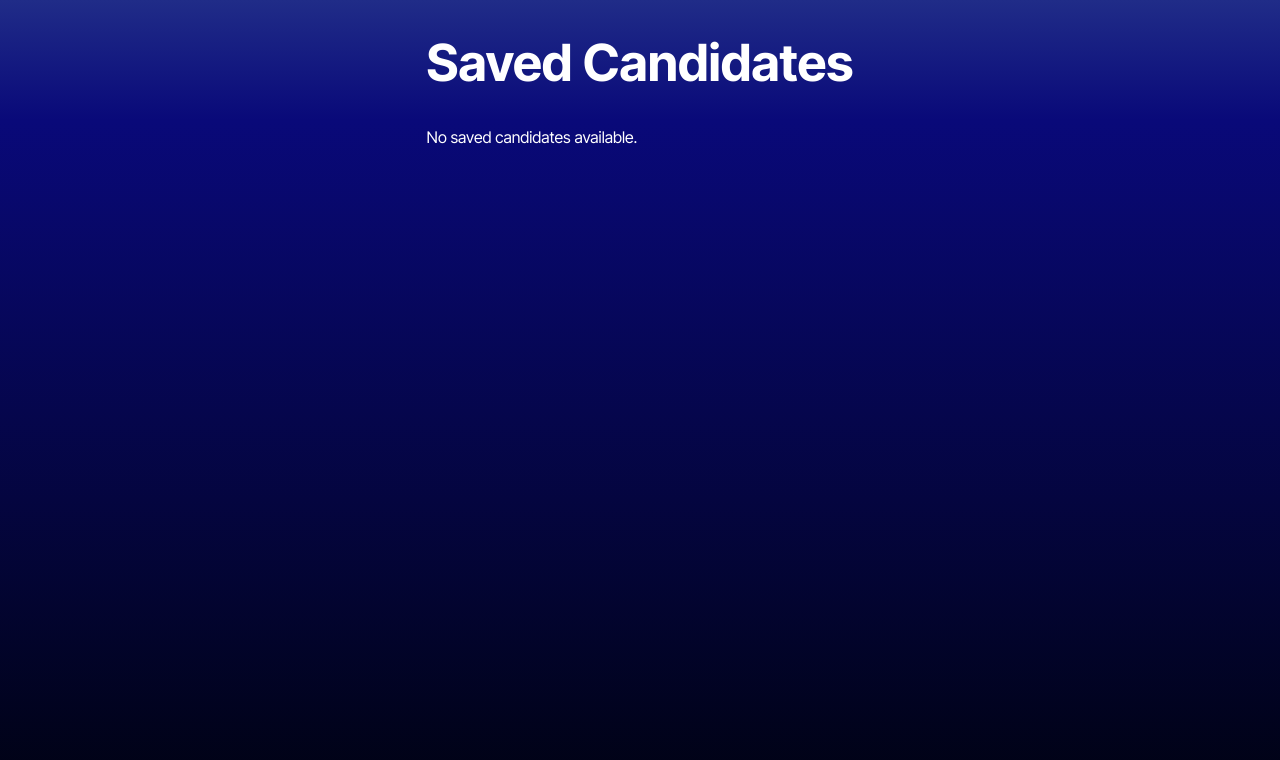
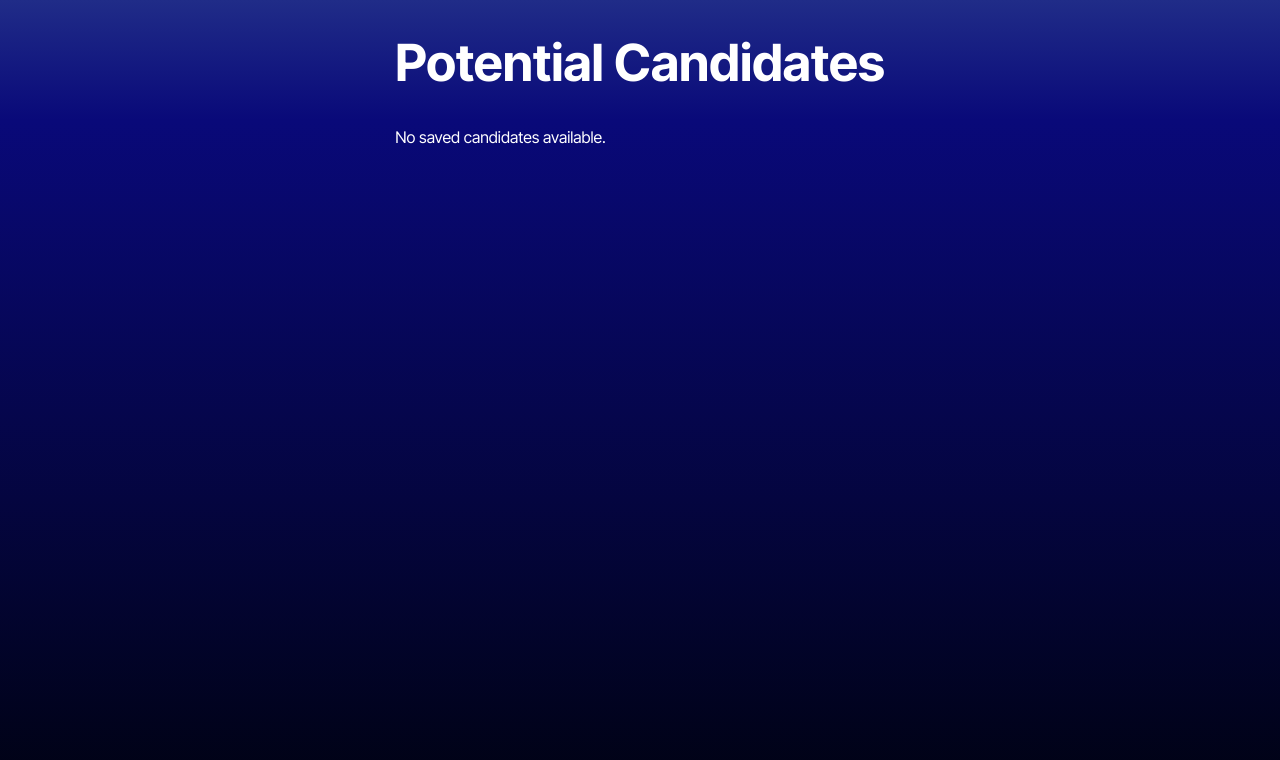
Before and after one commit to lekshmisree89/react-typescript-challenge, a React (Vite) app: page /SavedCandidates in a window 1280 px wide. Shown: the top 760 px of the page. Built offline with nearby package versions, Linux system fonts and the light colour scheme.

Commit message:
candidate seacrh interface updated

```diff
--- a/src/pages/CandidateSearch.tsx
+++ b/src/pages/CandidateSearch.tsx
@@ -1,16 +1,18 @@
 import { useState, useEffect } from 'react';
 import { searchGithub, searchGithubUser } from '../api/API'; // Assuming searchGithub is the main function
 
+
+//import { Candidate } from '../interfaces/Candidate.interface';
 interface Candidate {
   id: number;
   avatar_url: string;
   location: string;
   email: string;
-  company: string;
   bio: string;
   name: string;
   login: string;
   html_url: string;
+  company: string;
 }
 
 
--- a/src/pages/SavedCandidates.tsx
+++ b/src/pages/SavedCandidates.tsx
@@ -32,7 +32,7 @@ const SavedCandidates = () => {
 
   return (
     <div className="container">
-      <h1>Saved Candidates</h1>
+      <h1>Potential Candidates</h1>
       {savedCandidates.length > 0 ? (
         savedCandidates.map((candidate) => (
           <div key={candidate.id} className="candidate">
```
Also changed, not shown: src/interfaces/Candidate.interface.tsx (+13 -8 lines).
